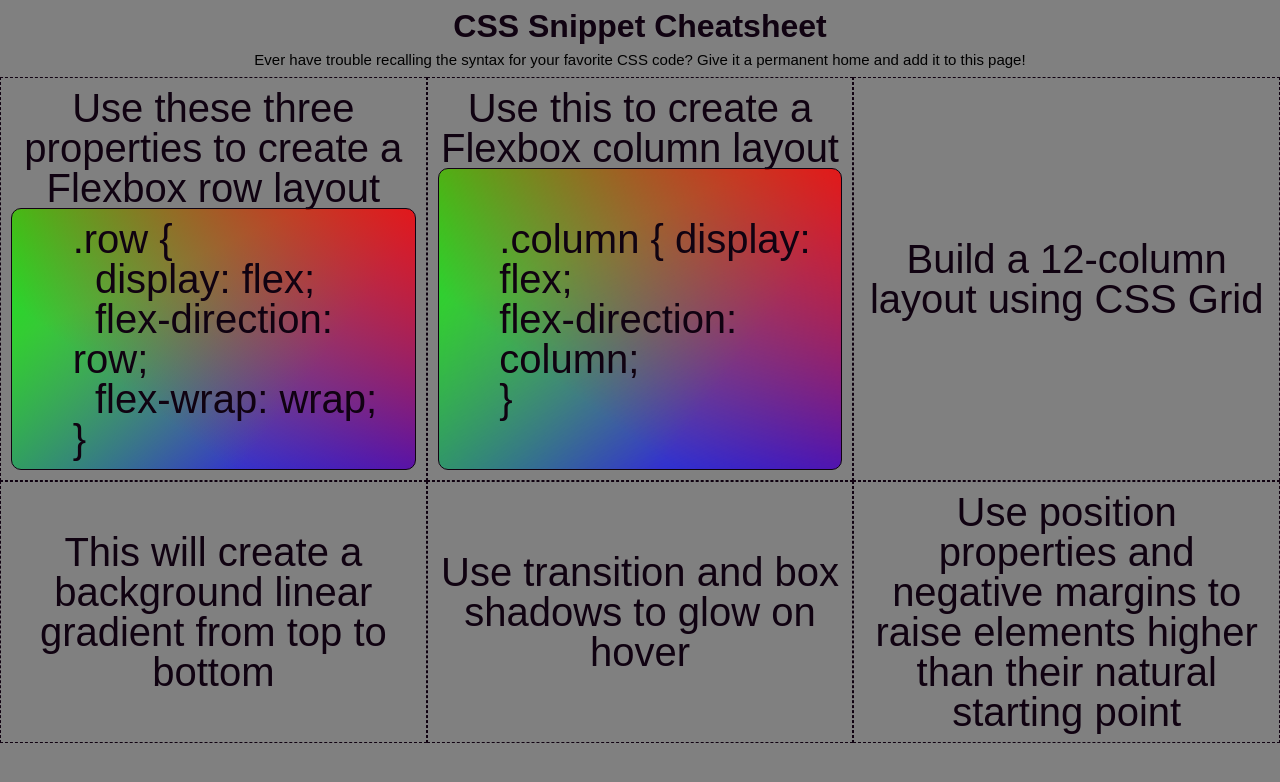
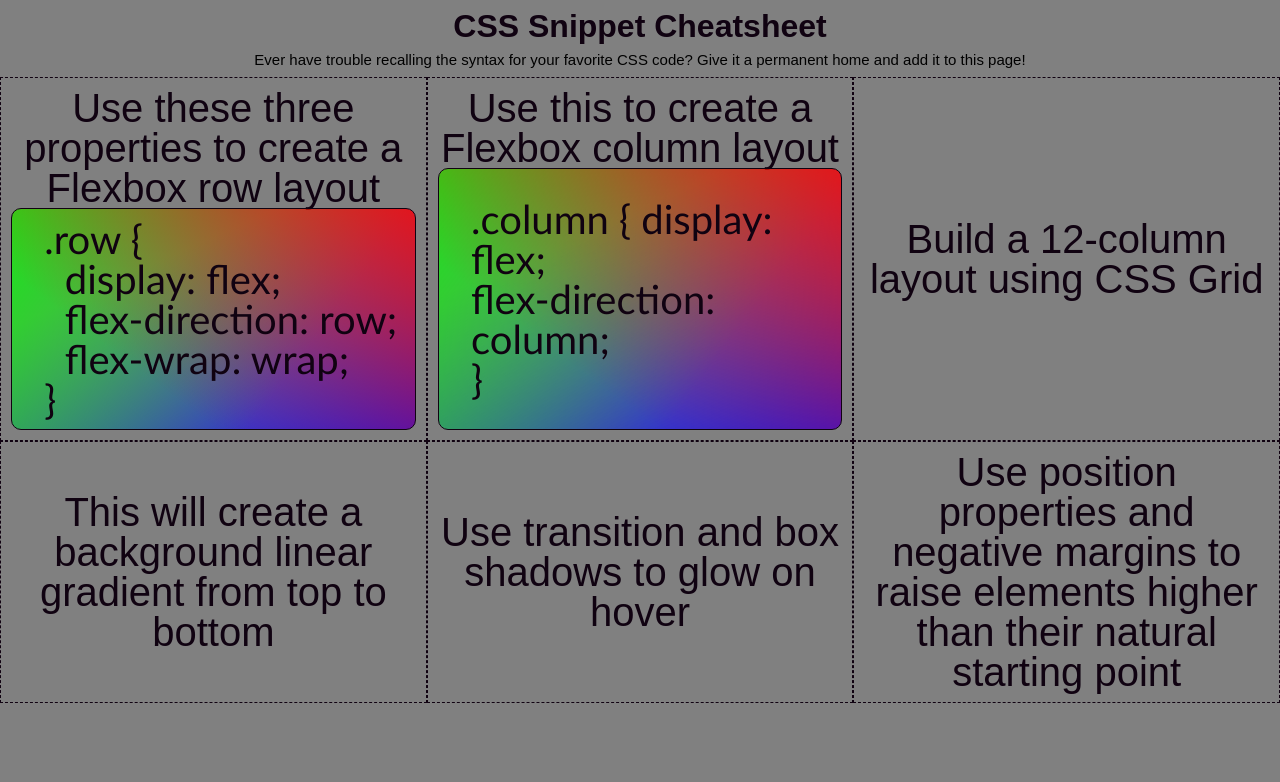
Before and after one commit to jminaga/css_cheat_sheet, a plain HTML site: page index.html in a window 1280 px wide. Drawn offline with Linux system fonts and the light colour scheme.

Commit message:
changed fonts

```diff
--- a/assets/style.css
+++ b/assets/style.css
@@ -57,10 +57,12 @@ section p {
     text-align: left;
     border-radius: 10px;
     flex-direction: column;
-    padding-left: 15%;
+    padding-left: 8%;
+
     background: linear-gradient(217deg, rgba(255,0,0,.8), rgba(255,0,0,0) 70.71%),
     linear-gradient(127deg, rgba(0,255,0,.8), rgba(0,255,0,0) 70.71%),
     linear-gradient(336deg, rgba(0,0,255,.8), rgba(0,0,255,0) 70.71%);
+    font-family:'Trebuchet MS', 'Lucida Sans Unicode', 'Lucida Grande', 'Lucida Sans', Arial, sans-serif
 
 
   }
--- a/index.html
+++ b/index.html
@@ -4,7 +4,7 @@
     <meta charset="UTF-8">
     <meta http-equiv="X-UA-Compatible" content="IE=edge">
     <meta name="viewport" content="width=device-width, initial-scale=1.0">
-    <title>Document</title>
+    <title>CSS Cheat Sheet</title>
     <link rel="stylesheet" href="assets/reset.css">
     <link rel="stylesheet" href="assets/variables.css">
     <link rel="stylesheet" href="assets/style.css">
```
